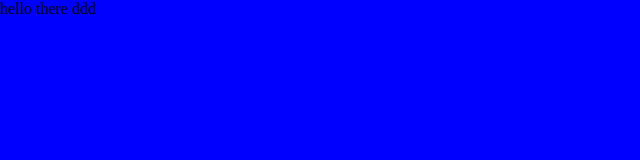
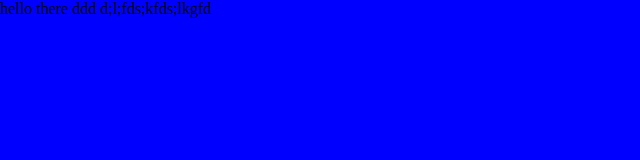
Before and after one commit to nickaxgit/portfolio2, a plain HTML site: page index.html in a window 1280 px wide. Shown: the whole page, without its empty margins (0-640 px from the left). Drawn offline with Linux system fonts and the light colour scheme.

Commit message:
done some work

```diff
--- a/index.html
+++ b/index.html
@@ -8,6 +8,7 @@
     <link rel="stylesheet" href="styles/style.css">
 </head>
 <body>
-    hello there ddd
+    hello there ddd d;l;fds;kfds;lkgfd
+
 </body>
 </html>
```
